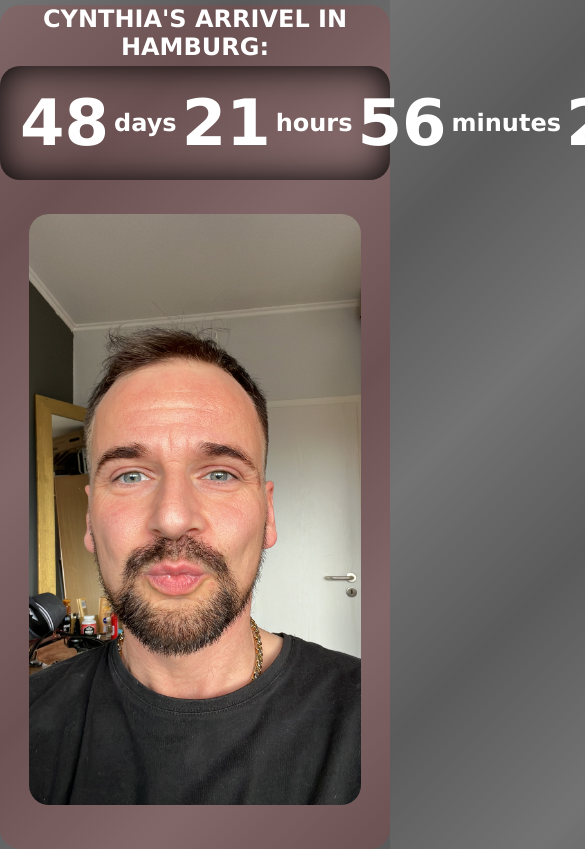
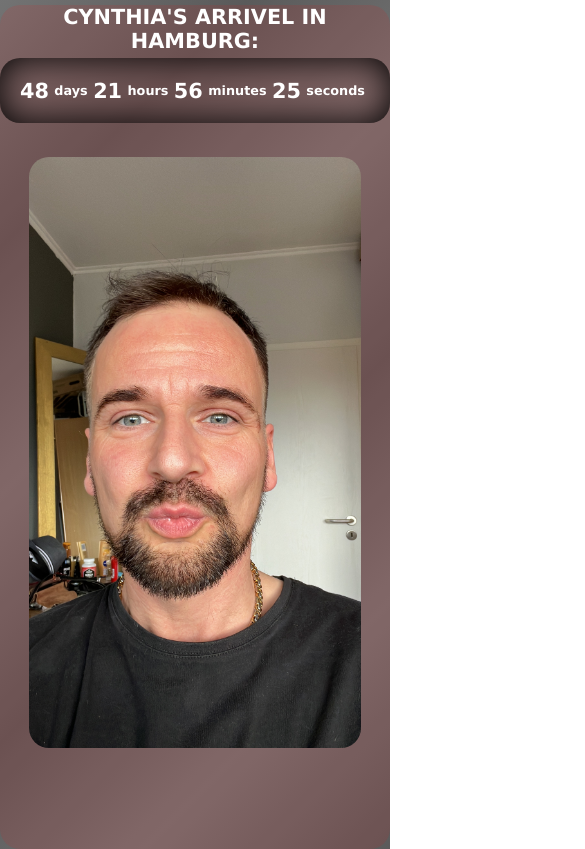
Before and after one commit to mcbauman/ReUnionTimer, a React (Create React App) app: page / in a window 390 px wide. Shown: the top 849 px of the page, 585 px wide, since content can reach past the window. Built offline with nearby package versions, Linux system fonts and the light colour scheme; the HTML template or start-up script is replaced by a standard one.

Commit message:
mobile view

```diff
--- a/src/style.scss
+++ b/src/style.scss
@@ -22,6 +22,7 @@ body{
             padding: 20px;
             border-radius: 20px;
             display: flex;
+            flex-wrap: wrap;
             justify-content: space-between;
             align-items: center;
             h1{
@@ -52,3 +53,29 @@ body{
         }
     }
 }
+@media only screen and (max-width: 710px){
+    body{
+        main{
+            h2{
+                font-size: 1.3rem;
+            }
+            #timerDiv{
+                h1{
+                    font-size: 1.3rem;
+                }
+                h2{
+                    font-size: 0.8rem;
+                }
+            }
+            #imgDiv{
+                height: 78vh;
+                img{
+                    //margin-top: 35px;
+                    border-radius: 20px;
+                    max-width: 90vw;
+                    max-height: 70vh;
+                }
+            }
+        }
+    }
+}
```
